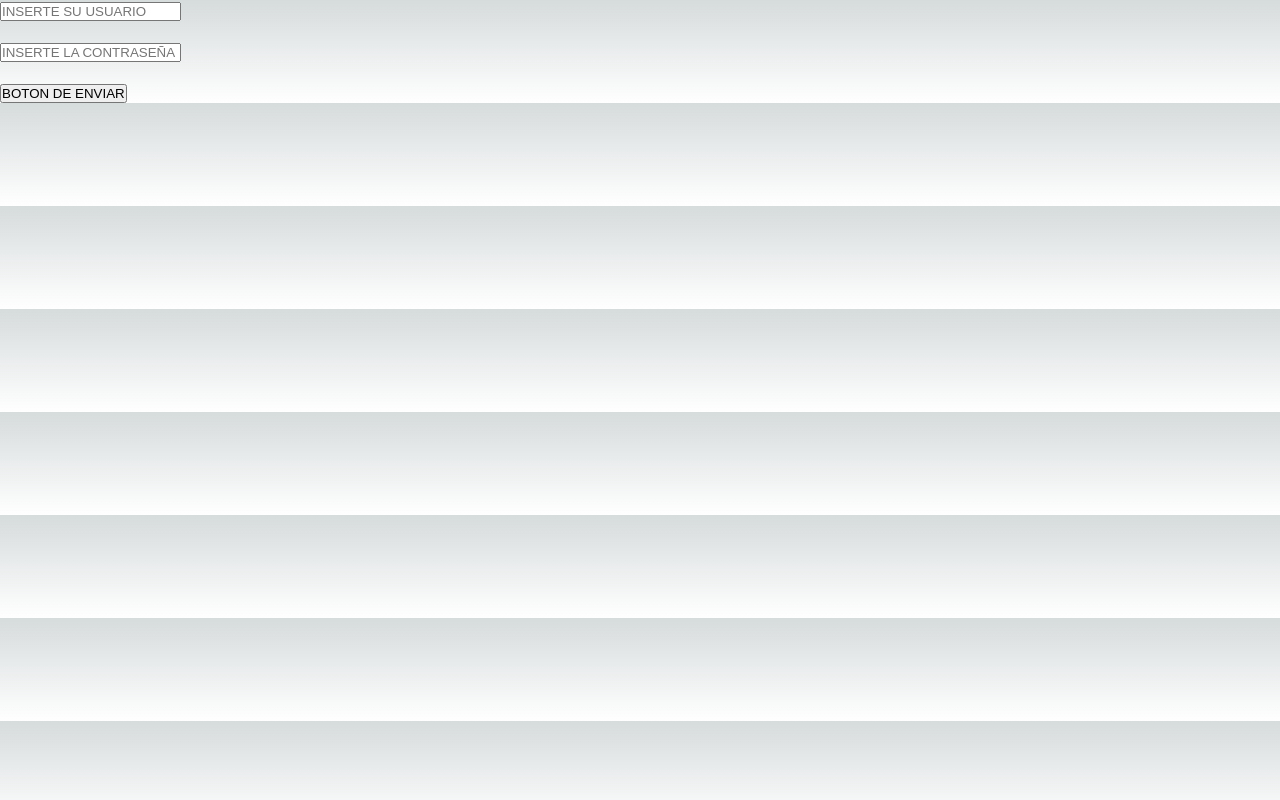
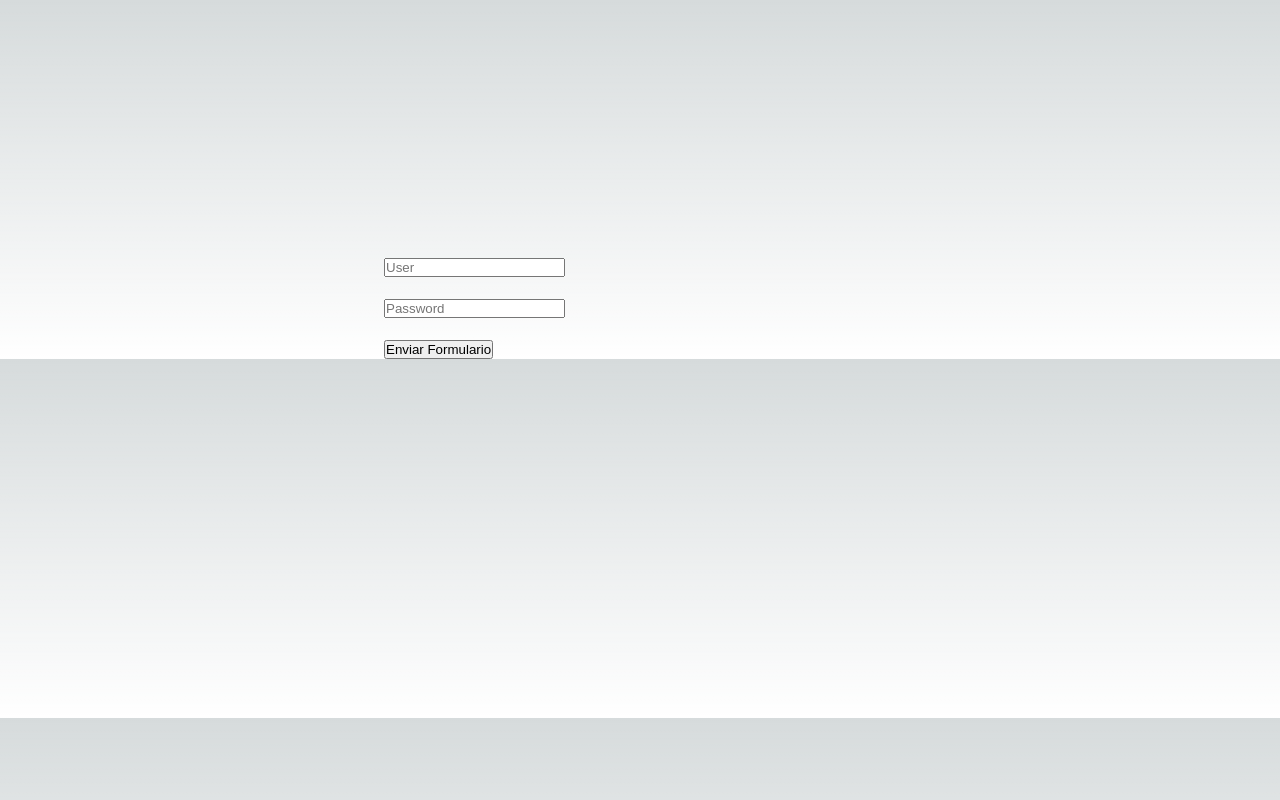
Before and after one commit to Carmona52/Uttehuacan, a Next.js app: page /login in a window 1280 px wide. Built offline with nearby package versions, Linux system fonts and the light colour scheme.

Commit message:
Creacion del CSS

```diff
--- /dev/null
+++ b/src/app/login/login.css
@@ -0,0 +1,6 @@
+.container{
+    display: flex;
+    flex-direction: column;
+    width: 500px;
+    justify-content: center;
+}
--- a/src/app/login/page.js
+++ b/src/app/login/page.js
@@ -1,20 +1,22 @@
-export default function Home() {
+export default function Login() {
     return (
      <div style={{
         display: "flex",
-        flexdirection:"column",
-        width:"500px"
+        flexDirection:"column",
+        width:"500px",
+        marginLeft:"30%",
+        marginTop:"20%"
      }}>
         <form>
-            <input type="text" placeholder="INSERTE SU USUARIO">
+            <input type="text" placeholder="User">
 
             </input> <br></br> <br></br>
 
-            <input type="password" placeholder="INSERTE LA CONTRASEÑA">
+            <input type="password" placeholder="Password">
 
             </input> <br></br> <br></br>
 
-            <button action="submit">BOTON DE ENVIAR</button>
+            <button action="submit">Enviar Formulario</button>
 
         </form>
      </div>
```
